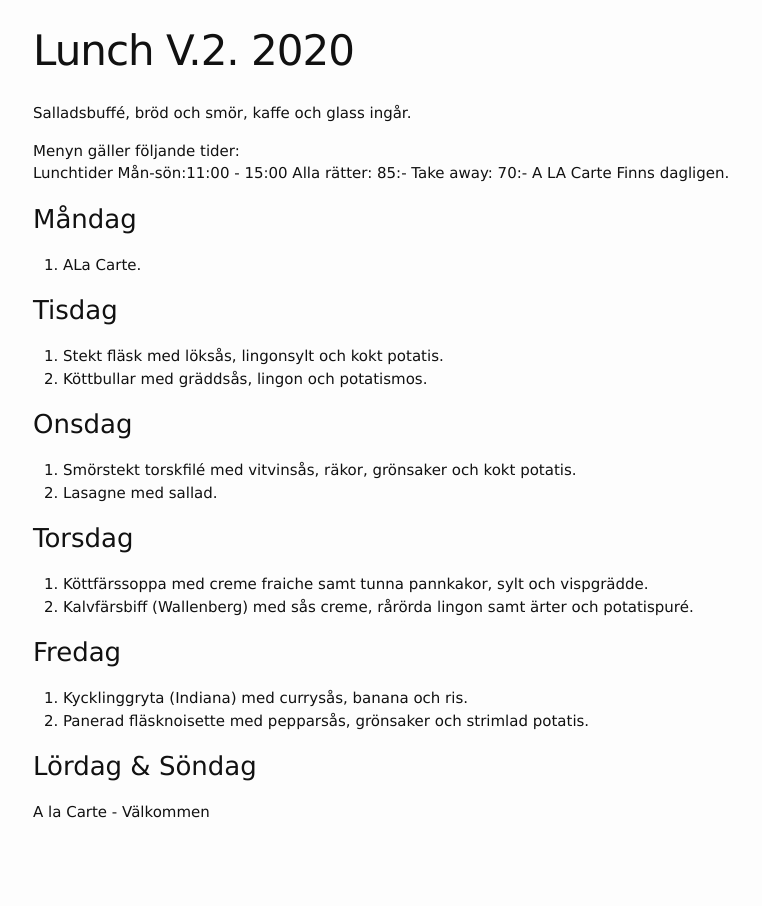
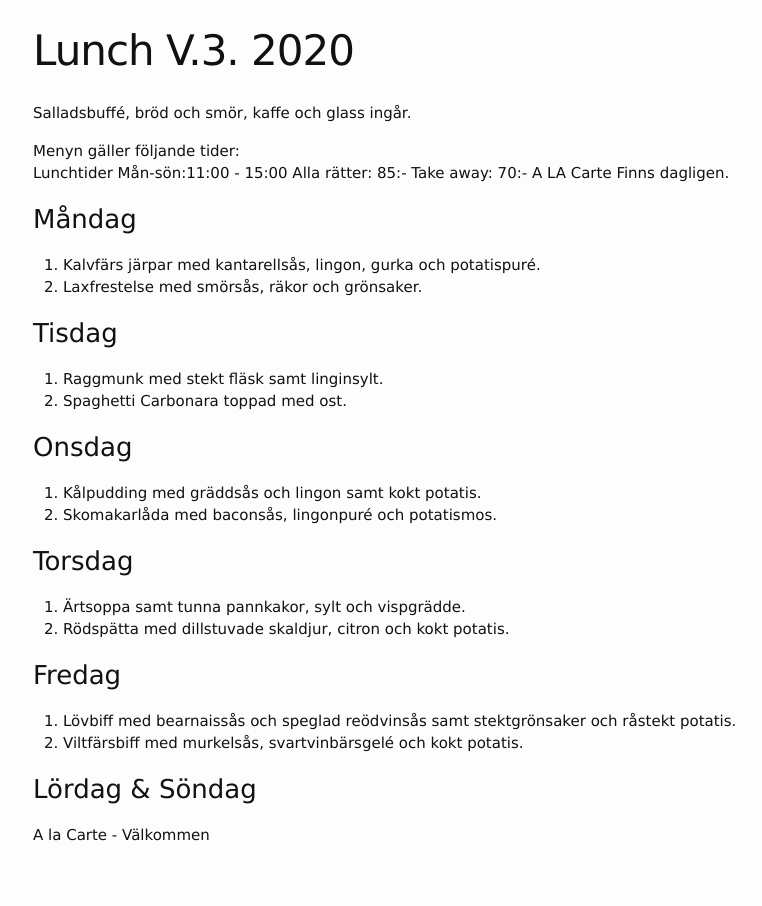
Before and after one commit to FarInn62/farinn62.github.io, a Jekyll site: the page built from lunch.md, in a window 1280 px wide. Shown: the whole page, without its empty margins (237-999 px from the left). Built offline with Jekyll 4.4.1, drawn with Linux system fonts in a browser that asks for light colours.

Commit message:
Update lunch.md

```diff
--- a/lunch.md
+++ b/lunch.md
@@ -1,6 +1,6 @@
 ---
 layout: foodmenu
-title: Lunch V.2. 2020
+title: Lunch V.3. 2020
 permalink: /lunch/
 published: true
 ---
@@ -12,24 +12,25 @@ Alla rätter: 85:- Take away: 70:-
 A LA Carte Finns dagligen.
 
 ### Måndag
-1. ALa Carte.
+1. Kalvfärs järpar med kantarellsås, lingon, gurka och potatispuré.
+2. Laxfrestelse med smörsås, räkor och grönsaker.
 
 
 ### Tisdag
-1. Stekt fläsk med löksås, lingonsylt och kokt potatis.
-2. Köttbullar med gräddsås, lingon och potatismos.
+1. Raggmunk med stekt fläsk samt linginsylt.
+2. Spaghetti Carbonara toppad med ost.
 
 ### Onsdag
-1. Smörstekt torskfilé med vitvinsås, räkor, grönsaker och kokt potatis.
-2. Lasagne med sallad.
+1. Kålpudding med gräddsås och lingon samt kokt potatis.
+2. Skomakarlåda med baconsås, lingonpuré och potatismos.
 
 ### Torsdag
-1. Köttfärssoppa med creme fraiche samt tunna pannkakor, sylt och vispgrädde.
-2. Kalvfärsbiff (Wallenberg) med sås creme, rårörda lingon samt ärter och potatispuré.
+1. Ärtsoppa samt tunna pannkakor, sylt och vispgrädde.
+2. Rödspätta med dillstuvade skaldjur, citron och kokt potatis.
 
 ### Fredag
-1. Kycklinggryta (Indiana) med currysås, banana och ris.
-2. Panerad fläsknoisette med pepparsås, grönsaker och strimlad potatis.
+1. Lövbiff med bearnaissås och speglad reödvinsås samt stektgrönsaker och råstekt potatis.
+2. Viltfärsbiff med murkelsås, svartvinbärsgelé och kokt potatis.
 
 
 ### Lördag & Söndag
```
